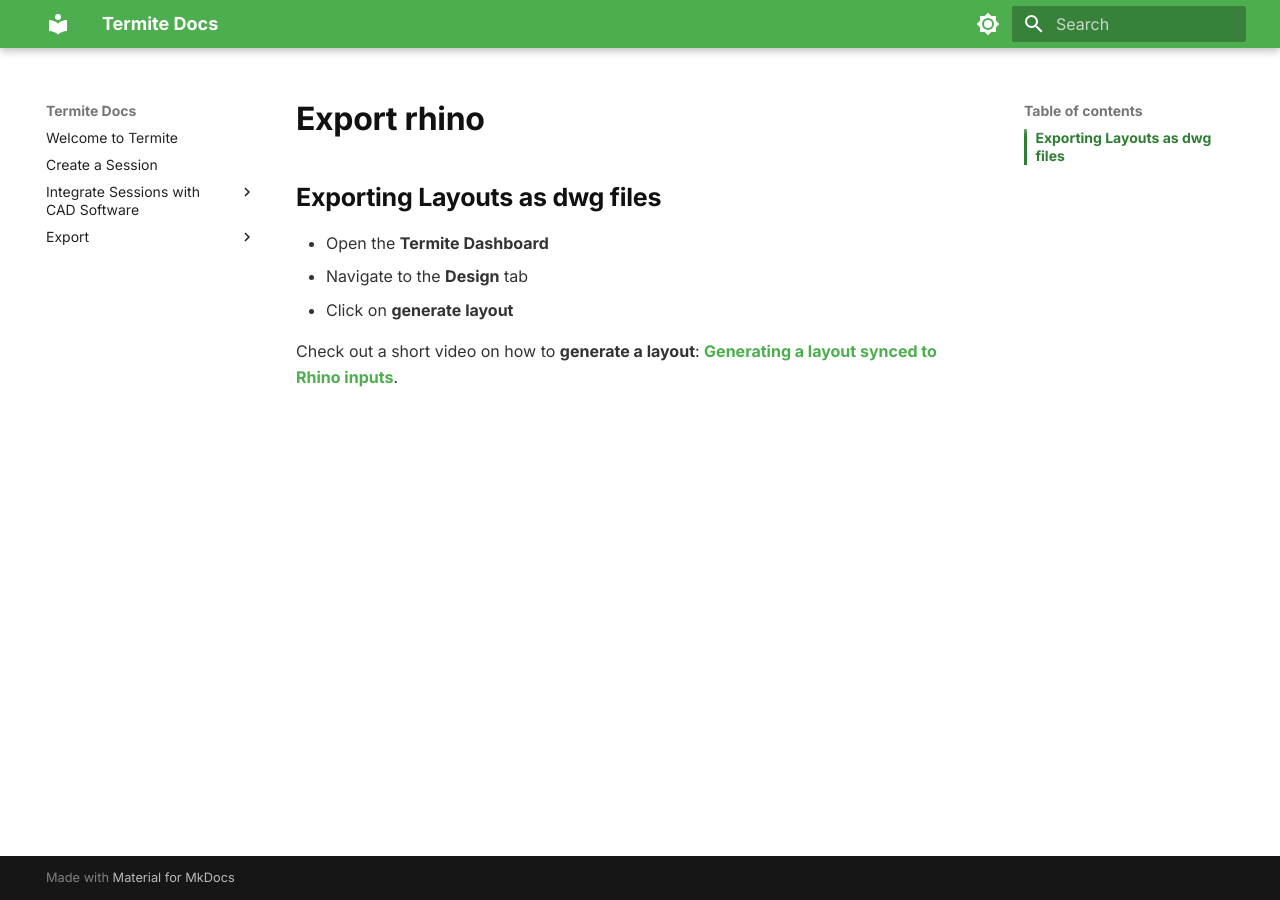
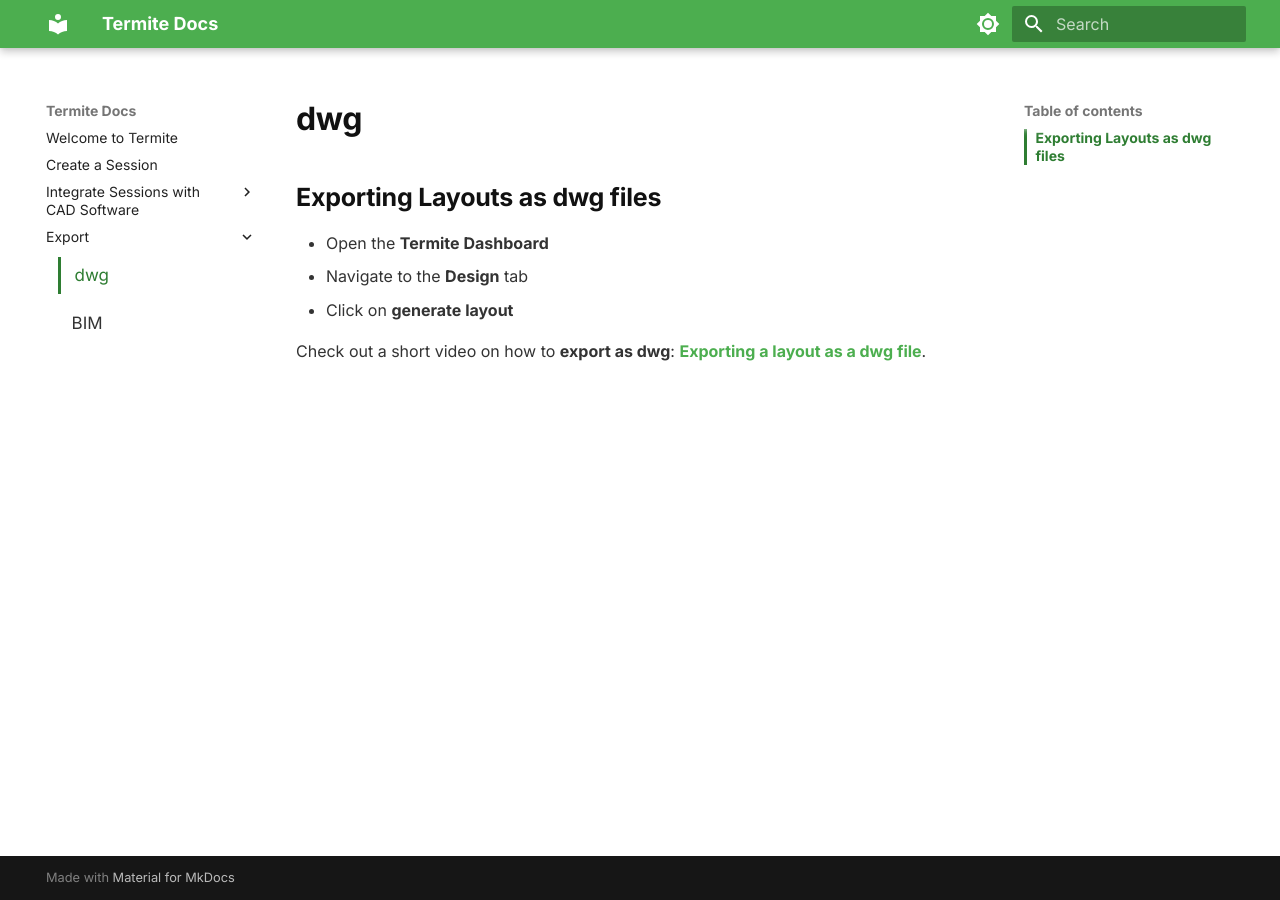
Before and after one commit to Fereshteh7720/Documentation, an MkDocs documentation site: the page built from docs/export-dwg.md, in a window 1280 px wide. Built offline with MkDocs 1.6.1 and Material for MkDocs 9.7.7, drawn with Linux system fonts in a browser that asks for light colours.

Commit message:
export added as a seperate tab

```diff
--- a/docs/export-rhino.md
+++ b/docs/export-dwg.md
@@ -3,5 +3,5 @@
 - Navigate to the **Design** tab
 - Click on **generate layout**
 
-Check out a short video on how to **generate a layout**:
-**[Generating a layout synced to Rhino inputs](https://youtube)**.
+Check out a short video on how to **export as dwg**:
+**[Exporting a layout as a dwg file](https://youtube)**.
--- a/docs/generate-rhino.md
+++ b/docs/generate-rhino.md
@@ -58,4 +58,5 @@ Check out a short video on how to **add or remove windows**:
 **[Adding or Removing windows to the Termite Dashboard](https://youtube)**.
 
 Satisfied with the design?
-[Next Step: Export](export-rhino.md)
+[Export DWG](export-dwg.md)
+[Export BIM](export-bim.md)
```
Also changed, not shown: docs/export-bim.md (added, +7 -0 lines), docs/export-archicad.md (deleted), docs/export-grasshopper.md (deleted).
